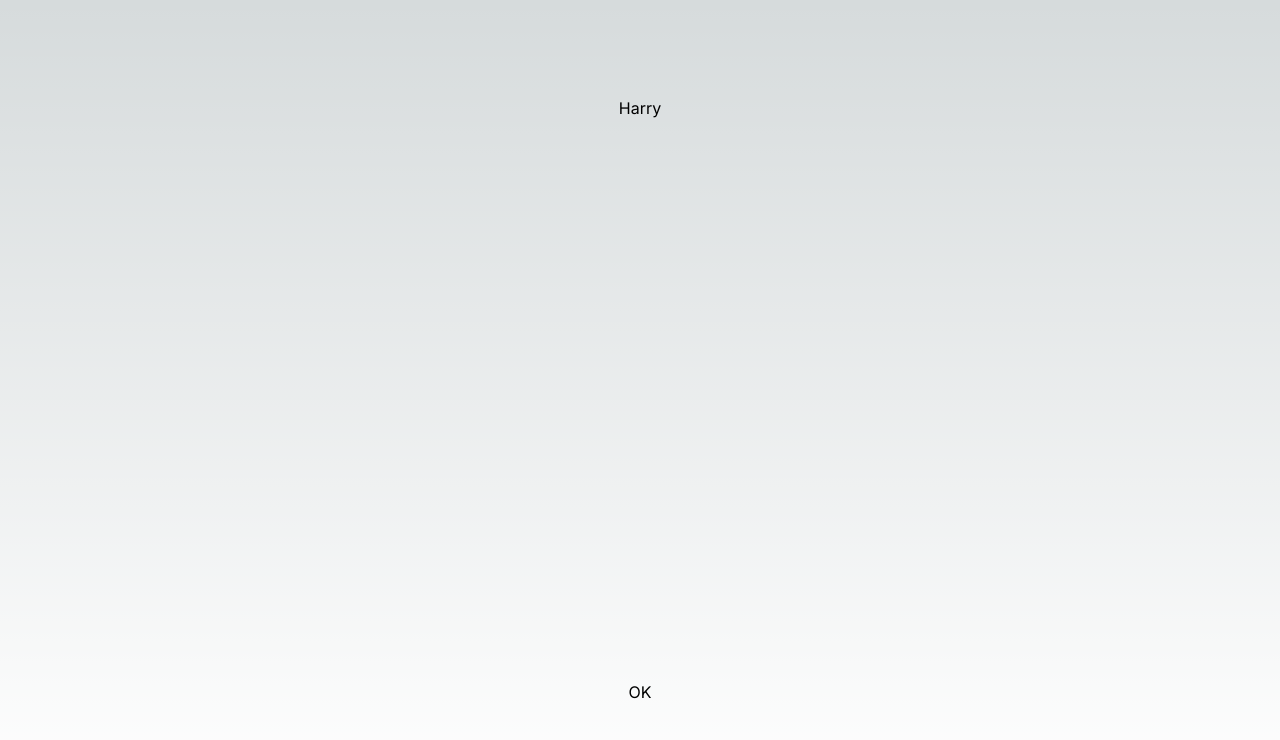
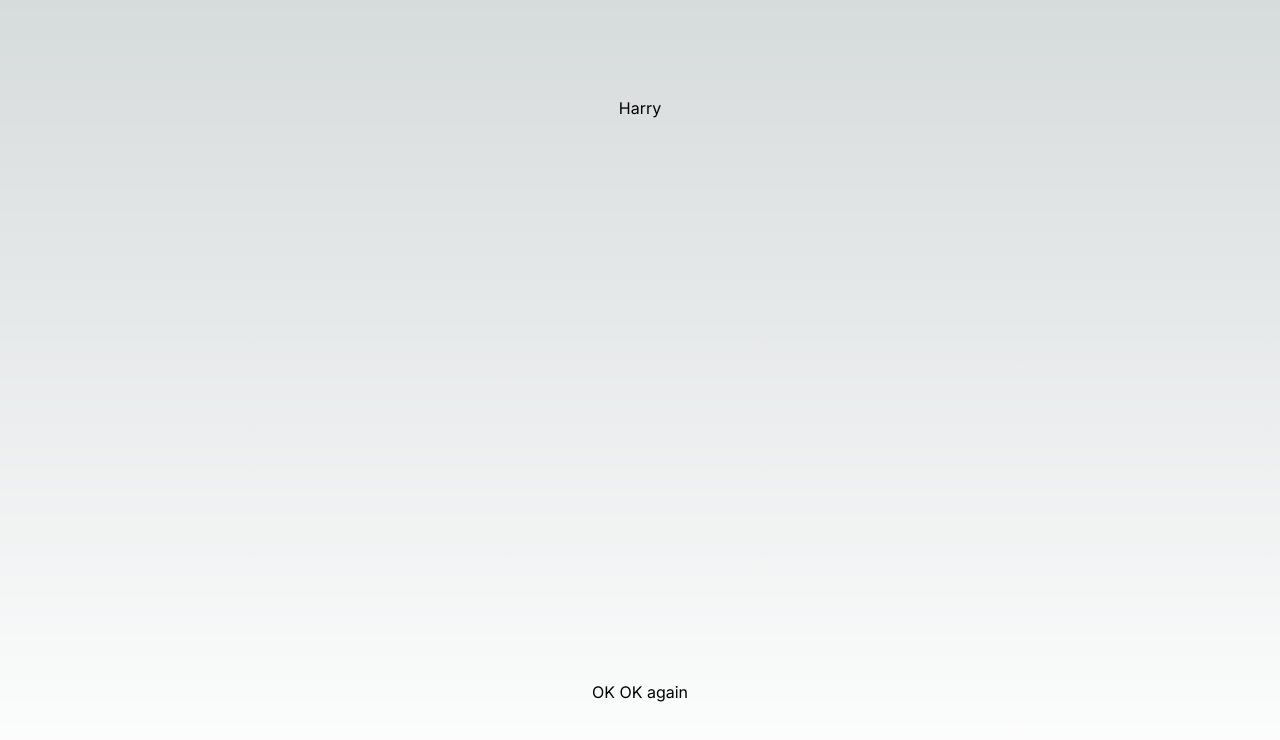
Before and after one commit to harry-nutsfi/storybook-demo, a Next.js app: page / in a window 1280 px wide. Shown: the top 740 px of the page. Built offline with nearby package versions, Linux system fonts and the light colour scheme.

Commit message:
fix: check snapshot

```diff
--- a/src/app/page.tsx
+++ b/src/app/page.tsx
@@ -4,7 +4,7 @@ export default function Home() {
   return (
     <main className="flex min-h-screen flex-col items-center justify-between p-24">
       <span className="target">Harry</span>
-      OK
+      OK OK again
     </main>
   )
 }
```
